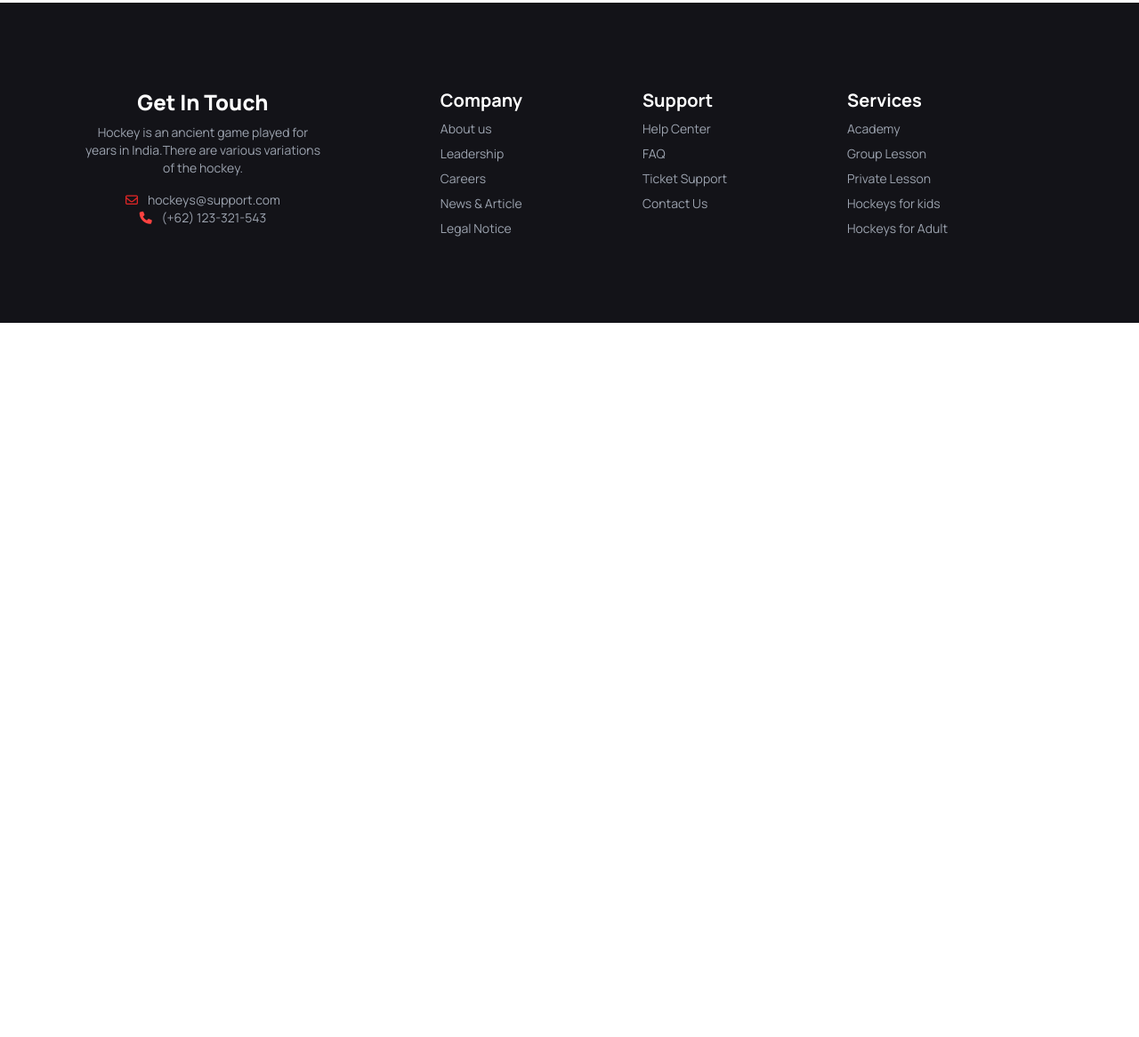
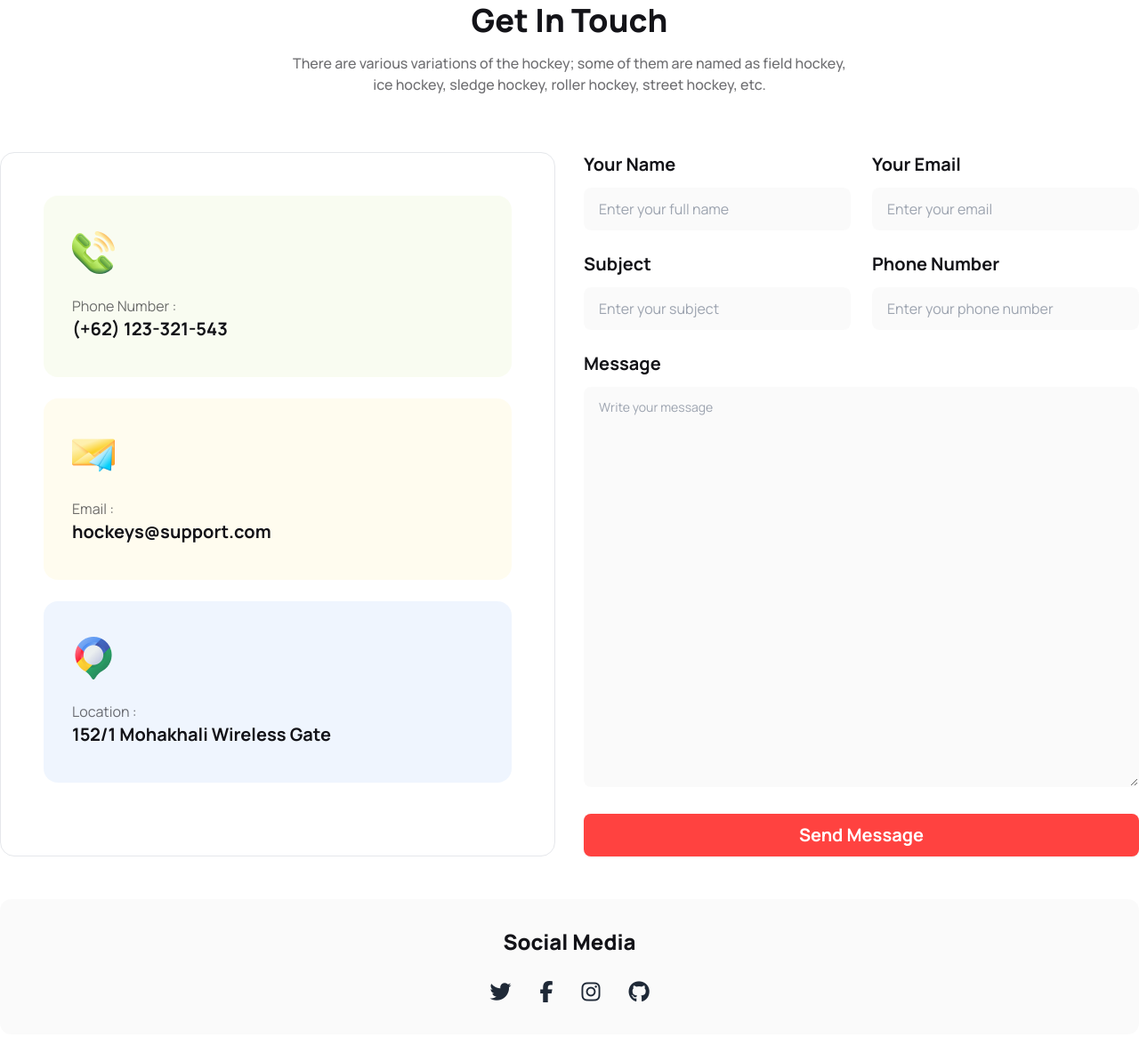
Before and after one commit to sumaiyakhondoker/hockeys, a plain HTML site: page index.html in a window 1280 px wide. Shown: the part 3905-5071 px from the top of the page at 89% size. Before the commit the page ends 4268 px from the top, so only its background shows below. Drawn offline with nearby package versions, Linux system fonts and the light colour scheme.

Commit message:
get in touch section successfully completed

```diff
--- a/index.html
+++ b/index.html
@@ -461,6 +461,98 @@
 
         </section>
 
+        <!-- get in touch section -->
+        <section class="my-16 lg:my-24">
+        <h2 class="text-2xl lg:text-4xl font-extrabold text-color-primary text-center ">Get In Touch</h2>
+        <p class="font-medium text-color-gray lg:w-[630px]  mx-auto mt-4 mb-10 lg:mb-16 text-sm lg:text-base text-center">There are various variations of the hockey; some of them are named as field hockey, ice hockey, sledge hockey, roller hockey, street hockey, etc.</p>
+
+        <!--box container (upper part)-->
+        <div class="grid grid-cols-1 lg:grid-cols-2 gap-8 mb-12">
+          <!-- box 1 -->
+          <div class="border border-gray-200 rounded-2xl p-6 lg:p-12 space-y-6">
+            <!-- phone -->
+            <div class="bg-[#bcd96d19] px-8 py-10 rounded-2xl">
+              <img src="Images/Group 1171275317.png" class="mb-6" alt="">
+              <p class="text-color-gray">Phone Number :</p>
+              <p class="text-xl text-color-primary font-bold">(+62) 123-321-543</p>
+
+            </div>
+            <!-- email -->
+            <div class="bg-[#fddc5f1a] px-8 py-10 rounded-2xl">
+              <img src="Images/Group 1171275318.png" class="mb-6" alt="">
+              <p class="text-color-gray">Email :</p>
+              <p class="text-xl text-color-primary font-bold">hockeys@support.com</p>
+
+            </div>
+            <!-- location -->
+            <div class="bg-[#629cf31a] px-8 py-10 rounded-2xl">
+              <img src="Images/Group 1171275321.png" class="mb-6" alt="">
+              <p class="text-color-gray">Location :</p>
+              <p class="text-xl text-color-primary font-bold">152/1 Mohakhali Wireless Gate</p>
+
+            </div>
+
+          </div>
+          <!-- box 2 -->
+          <div>
+            <!-- part 1 container-->
+            <div class="grid grid-cols-1 lg:grid-cols-2 gap-6">
+
+              <div>
+                <!-- name -->
+                <p class="text-xl text-color-primary font-bold mb-3">Your Name</p>
+                <input type="text" placeholder="Enter your full name" class="input w-full  bg-[#13131805] mb-6 " />
+                <!-- subject -->
+                <p class="text-xl text-color-primary font-bold mb-3">Subject</p>
+                <input type="text" placeholder="Enter your subject" class="input w-full bg-[#13131805] mb-6 " />
+
+
+
+              </div>
+
+              <div>
+                <!-- email -->
+                <p class="text-xl text-color-primary font-bold mb-3">Your Email</p>
+                <input type="email" placeholder="Enter your email" class="input w-full  bg-[#13131805] mb-6  " />
+                <!-- phone -->
+                <p class="text-xl text-color-primary font-bold mb-3">Phone Number</p>
+                <input type="number" placeholder="Enter your phone number" class="input w-full  bg-[#13131805] mb-6 " />
+
+              </div>
+
+            </div>
+            <!-- lower part  -->
+            <div>
+              <p class="text-xl text-color-primary font-bold mb-3">Message</p>
+              <textarea class="textarea  w-full bg-[#13131805] pb-36 lg:pb-96 mb-6 " placeholder="Write your message"></textarea>
+              <button class="btn bg-color-red border-none text-white text-xl font-bold w-full ">Send Message</button>
+
+
+
+            </div>
+
+          </div>
+
+        </div>
+
+        <!-- social media  -->
+        <div class="p-8 bg-[#13131805] rounded-xl">
+          <h3 class="text-2xl font-extrabold text-color-primary text-center mb-6">Social Media</h3>
+          <!-- icons -->
+          <div class="flex justify-center gap-8 ">
+            <i class="fa-brands fa-twitter text-2xl"></i>
+            <i class="fa-brands fa-facebook-f text-2xl"></i>
+            <i class="fa-brands fa-instagram text-2xl"></i>
+            <i class="fa-brands fa-github text-2xl"></i>
+          </div>
+        </div>
+
+
+
+
+
+        </section>
+
     </main>
 
     <footer class="footer p-0 lg:p-24 bg-color-primary text-center">
```
